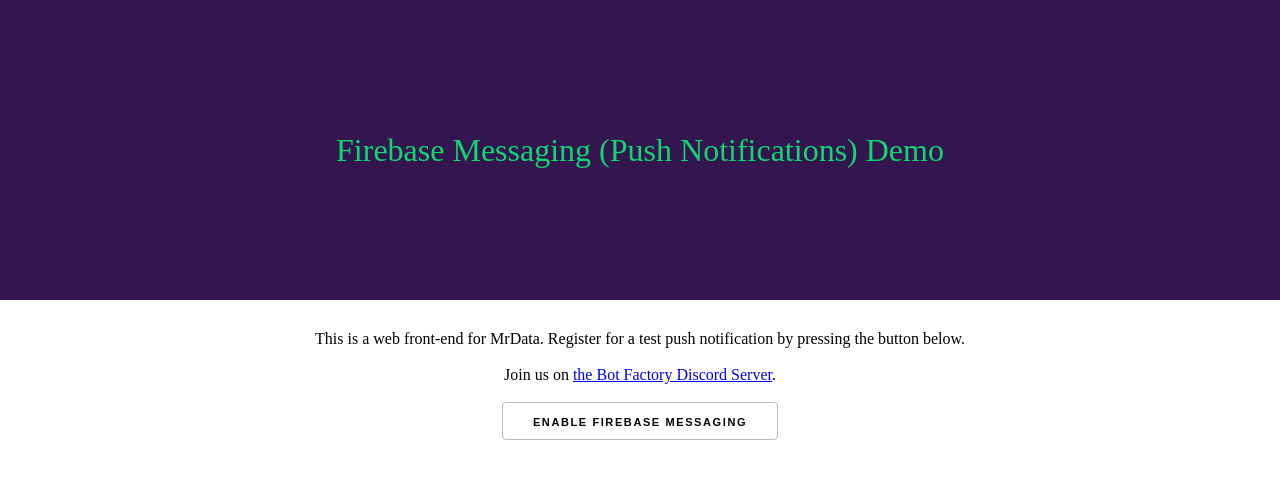
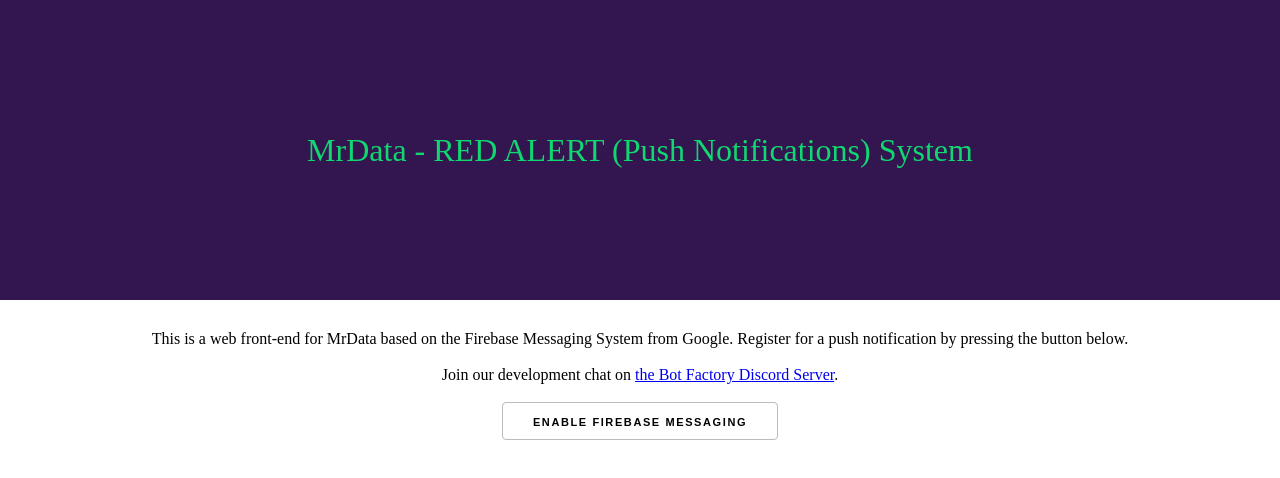
Before and after one commit to Nos78/MrData, a website: page web-push/client/index.html in a window 1280 px wide. Drawn offline with Linux system fonts and the light colour scheme; no server answers.

Commit message:
Update the web-client to have meaningful title, and description.

```diff
--- a/web-push/client/index.html
+++ b/web-push/client/index.html
@@ -107,7 +107,7 @@
             } else {
                 msg = payload.notification;
             }
-            notificationElement.innerHTML = notificationElement.innerHTML + "<span style='color:#000000'>" + msg + "<br/><br/>To receive notifications in the usual manner, you should close this page!</span>";
+            notificationElement.innerHTML = notificationElement.innerHTML + "<span style='color:#000000'>" + "Your message content:<br/>" + JSON.stringify(msg) + "<br/><br/>To receive notifications in the usual manner, you should close this page!</span><br/>";
         });
         messaging.onTokenRefresh(function () {
             messaging.getToken()
@@ -131,11 +131,11 @@
 
 <body>
     <header>
-        <h1>Firebase Messaging (Push Notifications) Demo</h1>
+        <h1>MrData - RED ALERT (Push Notifications) System</h1>
     </header>
     <p>
-        This is a web front-end for MrData.  Register for a test push notification by
-        pressing the button below.<br/><br/></p><p>Join us on <a href="https://discord.gg/xzAs2yy">the Bot Factory Discord Server</a>.
+        This is a web front-end for MrData based on the Firebase Messaging System from Google.  Register for a push notification by
+        pressing the button below.<br/><br/></p><p>Join our development chat on <a href="https://discord.gg/xzAs2yy">the Bot Factory Discord Server</a>.
         <script>
             if (isSafari) {
                 document.write("<br/><br/>Sadly, you are running a sub-standard browser, which does not support advanced and " +
@@ -143,7 +143,7 @@
                                 "which will enable users of Half-Eaten fruit products to enjoy the same benefits as the " +
                                 "rest of the world.  Please bear with us whilst we develop such a tool.  In the meantime, " +
                                 "you might like to <a href='https://apps.apple.com/us/app/google-chrome/id535886823' target='_blank'>" +
-                                "visit the app store and install a man's browser!</a>");
+                                "visit the app store and install a man's browser, such as Chrome!</a>");
             }
         </script>
         <br/><br/>
```
